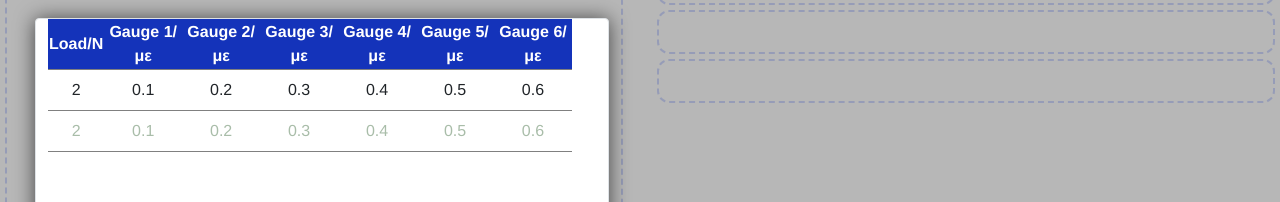
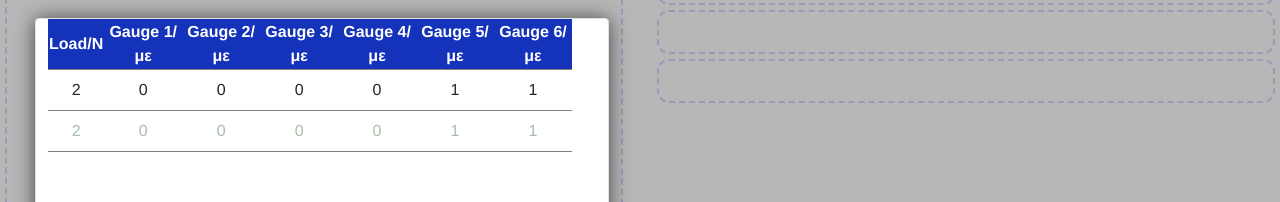
Before and after one commit to practable/truss, a Vue app in the folder ui/: page / in a window 1280 px wide. Both pictures are taken after a click on the button "Record Snapshot". Shown: the part 567-769 px from the top of the page. Built offline with nearby package versions, Linux system fonts and the light colour scheme.

Commit message:
updated snapshot to display only integer values

```diff
--- a/ui/src/components/NavigationBar.vue
+++ b/ui/src/components/NavigationBar.vue
@@ -59,7 +59,7 @@
                         <h2> Layout </h2>
                         <p> The layout of the UI can be changed using the Layout dropdown menu. This changes the left and right screen column sizes.</p>
                         <p>Components can be swapped by dragging to new positions. Click and drag from near but within the dotted line of the component you want to move. Release
-                          inside the white background of the dotted border that you want to move it to.</p>
+                          inside the dotted border of the grid space that you want to move it to.</p>
                       </div>
                       <div class='col-6'>
                         <h2>UI Control:</h2>
--- a/ui/src/components/Snapshot.vue
+++ b/ui/src/components/Snapshot.vue
@@ -10,11 +10,11 @@
                 </tr>
             </thead>
             <tr v-for="(row, index) in getHistory" :id="'history-' + index" :key="index">
-                <td v-for='key in Object.keys(row)' :key="key">{{key == 'load_cell' && !getShowForce ? '' : row[key]}}</td>
+                <td v-for='key in Object.keys(row)' :key="key">{{key == 'load_cell' && !getShowForce ? '' : row[key].toFixed(0)}}</td>
             </tr>
 
             <tr :class='getLiveClass' id="current-data" key="current-data">
-                <td v-for='key in Object.keys(getCurrent)' :key="key">{{key == 'load_cell' && !getShowForce ? '' : getCurrent[key]}}</td>
+                <td v-for='key in Object.keys(getCurrent)' :key="key">{{key == 'load_cell' && !getShowForce ? '' : getCurrent[key].toFixed(0)}}</td>
             </tr>
 
 
--- a/ui/src/components/TheoreticalStrains.vue
+++ b/ui/src/components/TheoreticalStrains.vue
@@ -3,7 +3,7 @@
     <div class='container-fluid m-2 background-white border rounded'>
       <div class='col-sm-12' id='overlay-theory'>
 
-            <img id='truss-theory-image' src='../../public/images/theoretical-truss.png' alt='truss-theory-image'>
+            <img id='truss-theory-image' src='/images/theoretical-truss.png' alt='truss-theory-image'>
 
             <div id='load-theory-cell'>{{getCurrent.load_cell.toFixed(0)}} N</div>
 
```
